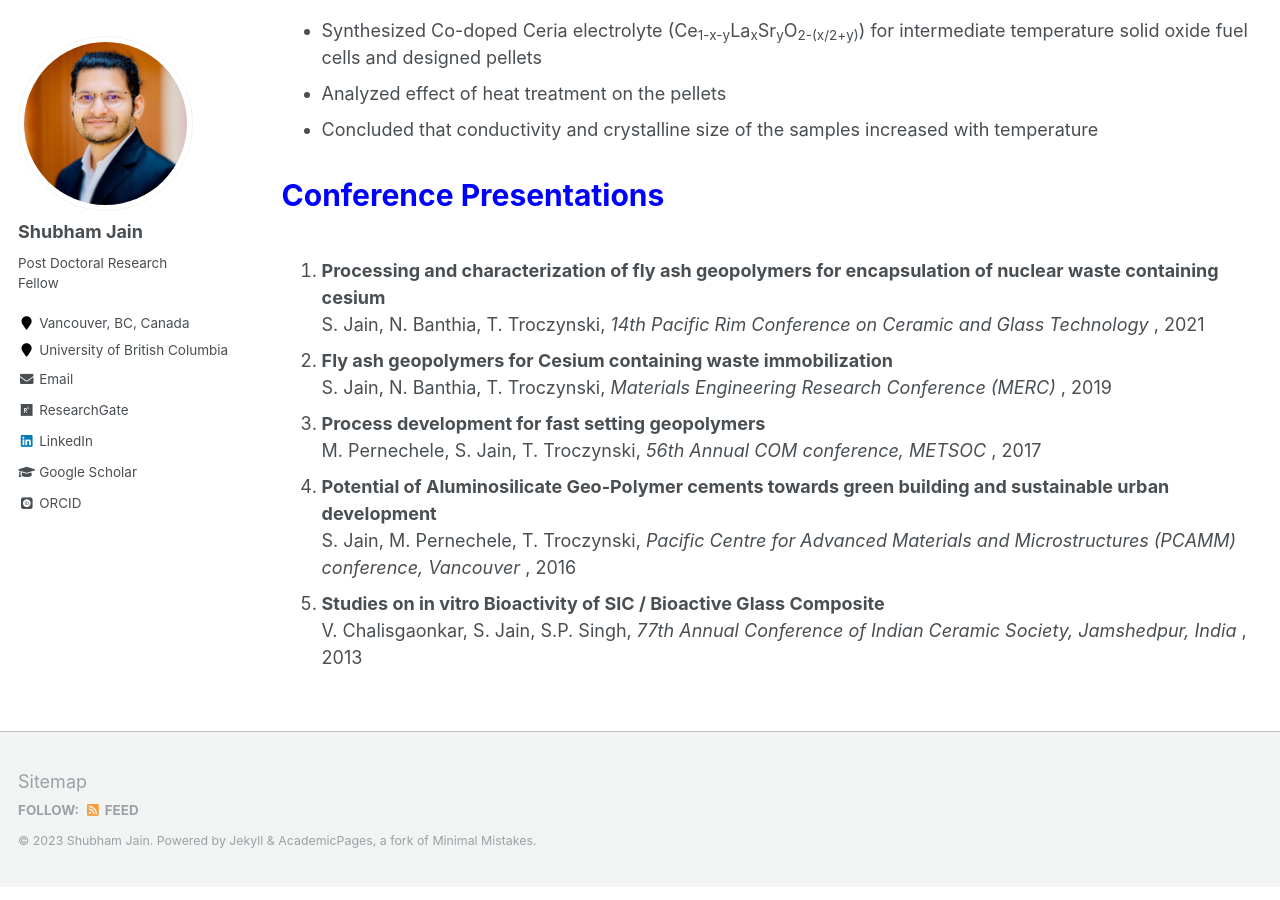
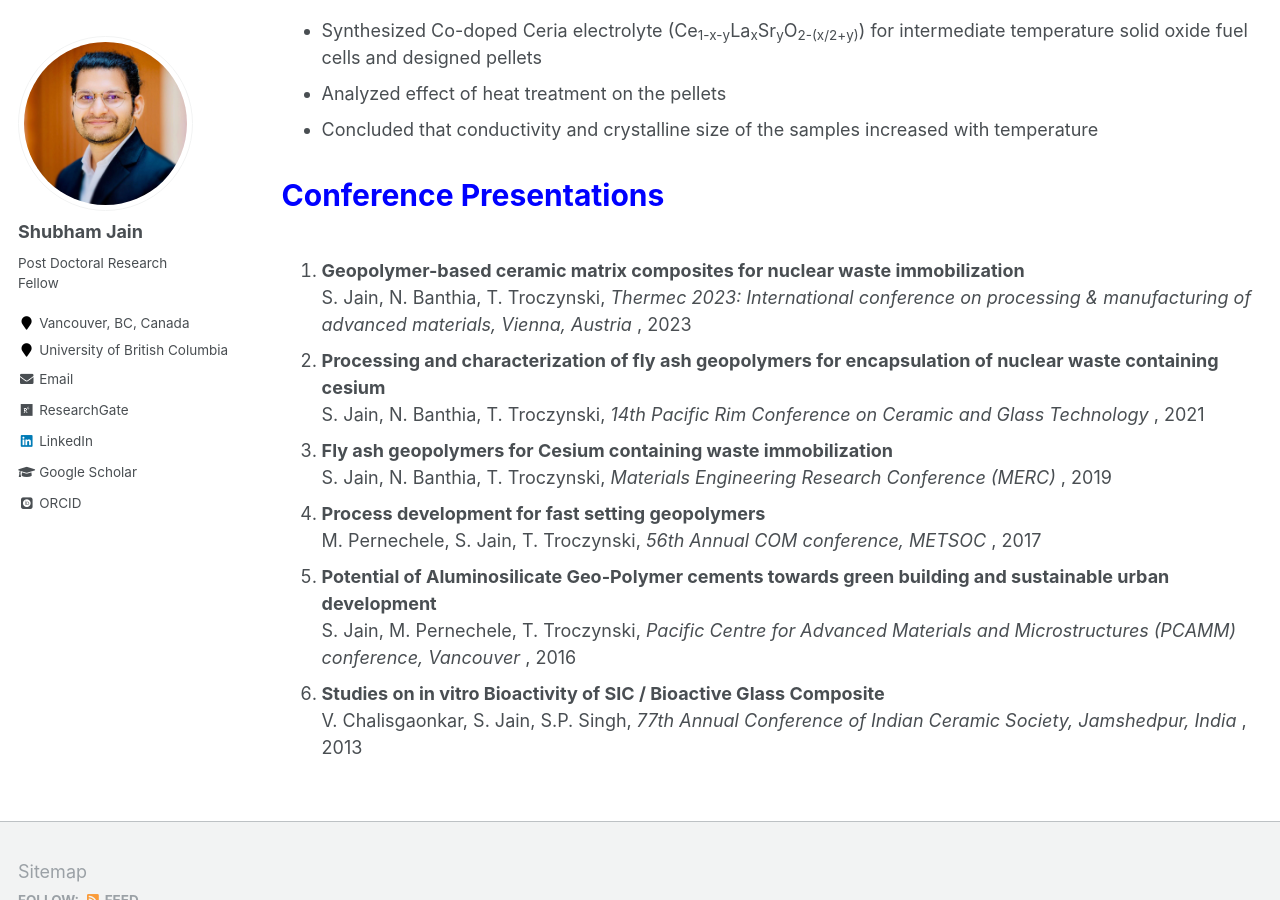
Before and after one commit to shubhamj2611/shubhamj2611.github.io, a Jekyll site: the page built from _pages/research.md, in a window 1280 px wide and 900 px high, scrolled down 2249 px. Built offline with Jekyll 4.4.1, drawn with Linux system fonts in a browser that asks for light colours; some web fonts are replaced.

Commit message:
Update publications.yml

```diff
--- a/_data/publications.yml
+++ b/_data/publications.yml
@@ -194,6 +194,18 @@ references:
      given: N.
    - family: Troczynski
      given: T.
+  year: 2023
+  title: Geopolymer-based ceramic matrix composites for nuclear waste immobilization
+  conference: "Thermec 2023: International conference on processing & manufacturing of advanced materials, Vienna, Austria "
+  article: "Conference"
+
+- author:
+   - family: Jain
+     given: S.
+   - family: Banthia
+     given: N.
+   - family: Troczynski
+     given: T.
   year: 2021
   title: Processing and characterization of fly ash geopolymers for encapsulation of nuclear waste containing cesium
   conference: "14th Pacific Rim Conference on Ceramic and Glass Technology"
```
